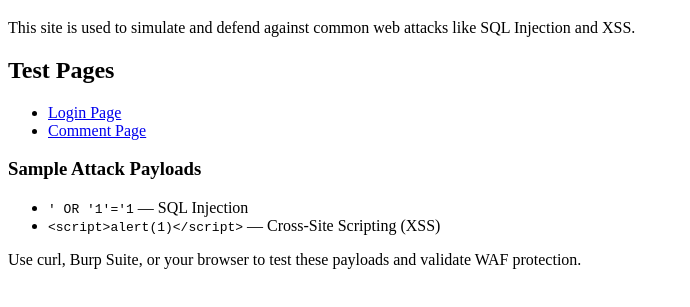
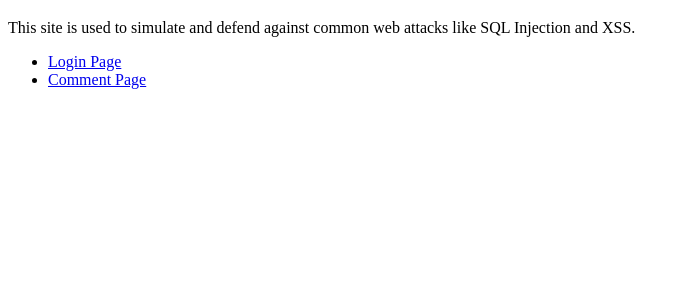
Before and after one commit to futuresound3901-cmyk/waf-lab, a plain HTML site: page index.html in a window 1280 px wide. Shown: the part 61-368 px from the top of the page, without its empty margins (0-690 px from the left). Drawn offline with Linux system fonts and the light colour scheme.

Commit message:
Update index.html

```diff
--- a/index.html
+++ b/index.html
@@ -7,19 +7,9 @@
 <body>
   <h1>Welcome to the WAF Lab</h1>
   <p>This site is used to simulate and defend against common web attacks like SQL Injection and XSS.</p>
-
-  <h2>Test Pages</h2>
   <ul>
     <li><a href="login.html">Login Page</a></li>
     <li><a href="comment.html">Comment Page</a></li>
   </ul>
-
-  <h3>Sample Attack Payloads</h3>
-  <ul>
-    <li><code>' OR '1'='1</code> — SQL Injection</li>
-    <li><code>&lt;script&gt;alert(1)&lt;/script&gt;</code> — Cross-Site Scripting (XSS)</li>
-  </ul>
-
-  <p>Use curl, Burp Suite, or your browser to test these payloads and validate WAF protection.</p>
 </body>
 </html>
```
